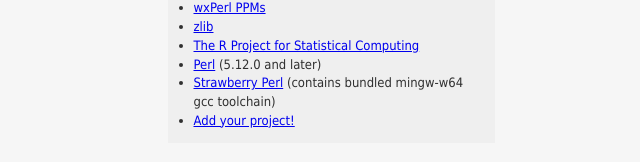
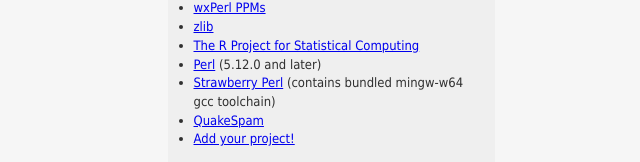
Before and after one commit to repo-mirrors/mingw-w64-htdocs, a PHP site: page / in a window 1280 px wide. Shown: the part 1011-1173 px from the top of the page, without its empty margins (30-670 px from the left). Run offline with PHP 8.4, Linux system fonts and the light colour scheme; data that the repository does not hold is empty.

Commit message:
Add QuakeSpam to list.
git-svn-id: svn+ssh://svn.code.sf.net/p/mingw-w64/code/web@3423 4407c894-4637-0410-b4f5-ada5f102cad1

```diff
--- a/htdocs/projects.php
+++ b/htdocs/projects.php
@@ -35,4 +35,5 @@
 <li><a href="http://www.r-project.org/">The R Project for Statistical Computing</a></li>
 <li><a href="http://www.perl.org/">Perl</a> (5.12.0 and later)</li>
 <li><a href="http://strawberryperl.com/">Strawberry Perl</a> (contains bundled mingw-w64 gcc toolchain)</li>
+<li><a href="http://quakespasm.sourceforge.net/">QuakeSpam</a></li>
 <li><a href="mailto:mingw-w64-public@lists.sourceforge.net">Add your project!</a></li>
```
